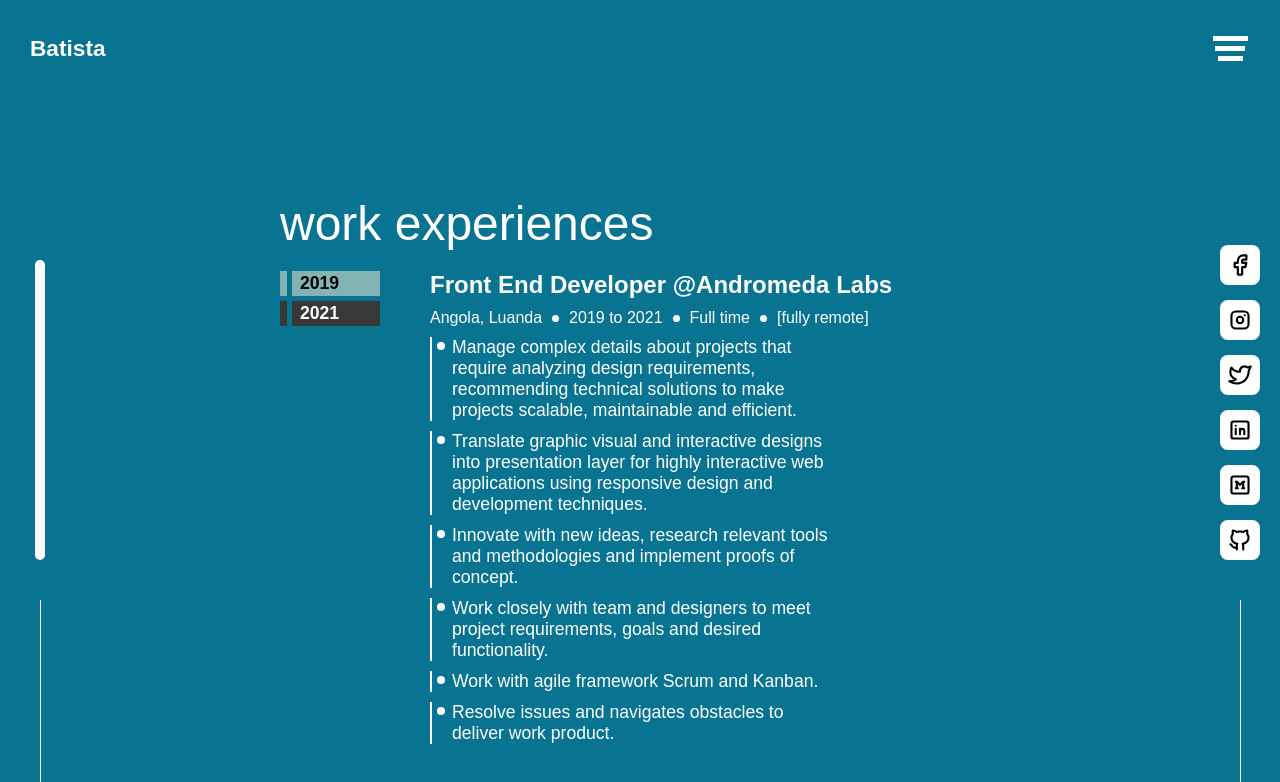
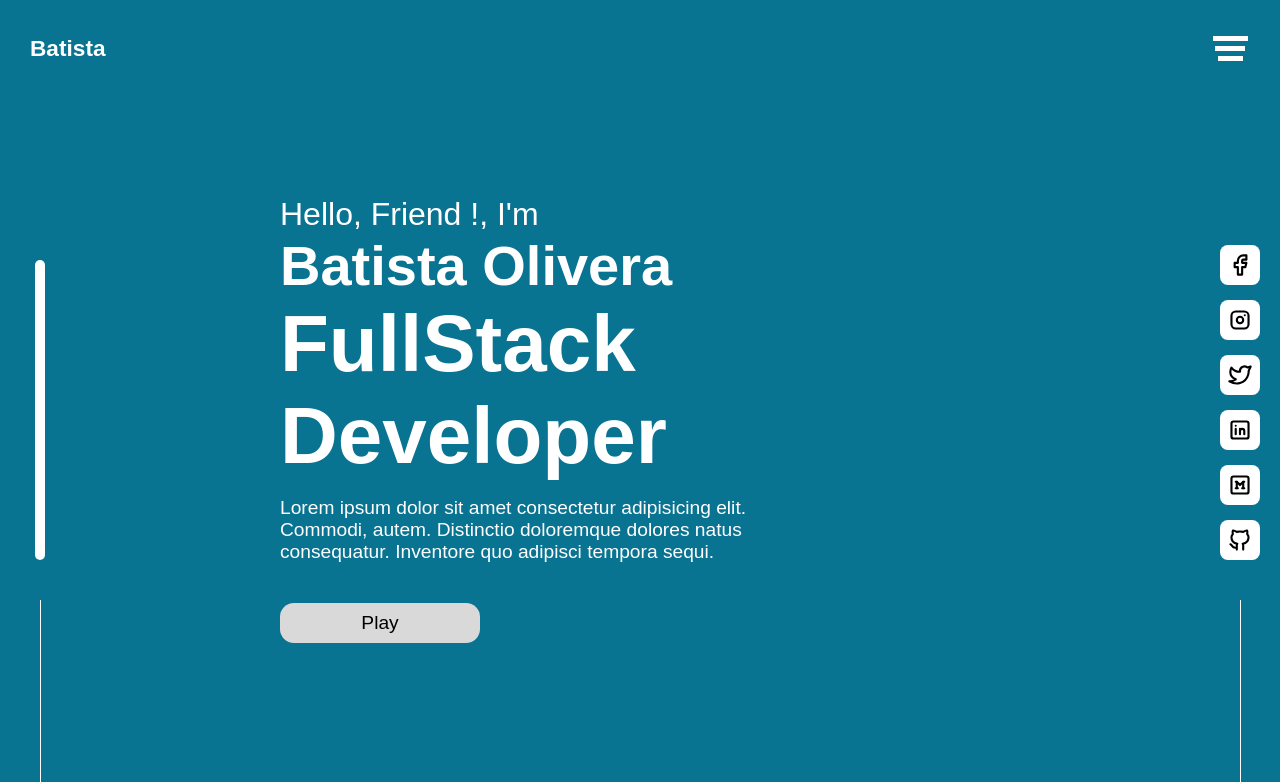
Before and after one commit to BatistaTony/batista-dev, a React (Create React App) app: page / in a window 1280 px wide. Shown: the top 782 px of the page. Built offline with nearby package versions, Linux system fonts and the light colour scheme.

Commit message:
feat: create  routes

```diff
--- a/package.json
+++ b/package.json
@@ -15,6 +15,7 @@
     "react": "^18.2.0",
     "react-dom": "^18.2.0",
     "react-icons": "^4.4.0",
+    "react-router-dom": "^6.3.0",
     "react-scripts": "^2.1.3",
     "styled-components": "^5.3.5",
     "typescript": "^4.7.4",
--- a/src/App.tsx
+++ b/src/App.tsx
@@ -1,23 +1,23 @@
 import React from "react";
 import { ThemeProvider } from "styled-components";
-import { Layout } from "./components/layout/layout";
-import About from "./components/section/About";
-import ExperienceHistory from "./components/section/Experience";
-import Hero from "./components/section/Hero";
 import { GlobalStyle, theme } from "./styles/global.style";
+import { Route, Routes } from "react-router-dom";
+import { AboutPage, ExperiencePage, HomePage } from "./pages";
 
 function App() {
   return (
-    <ThemeProvider theme={theme}>
-      <div className="App">
-        <GlobalStyle />
-        <Layout>
-          {/* <Hero /> */}
-          {/* <About /> */}
-          <ExperienceHistory />
-        </Layout>
-      </div>
-    </ThemeProvider>
+    <div className="App">
+      <ThemeProvider theme={theme}>
+        <GlobalStyle />{" "}
+        <Routes>
+          <Route path="/about" element={<AboutPage />} />
+
+          <Route path="/experience" element={<ExperiencePage />} />
+
+          <Route path="/" element={<HomePage />} />
+        </Routes>
+      </ThemeProvider>{" "}
+    </div>
   );
 }
 
--- a/src/components/section/Networks/index.tsx
+++ b/src/components/section/Networks/index.tsx
@@ -1,6 +1,5 @@
 import React from "react";
 import { NetworksContainer, NetWorkItem } from "./style";
-import { Work } from "react-iconly";
 import {
   TbBrandFacebook,
   TbBrandInstagram,
--- a/src/components/ui/MenuHamburguer/style.ts
+++ b/src/components/ui/MenuHamburguer/style.ts
@@ -44,7 +44,7 @@ interface MenuContentContainerProps {
 }
 
 export const MenuContentContainer = styled.div<MenuContentContainerProps>`
-  width: ${({ isActive }) => (isActive ? "500px" : "0")};
+  width: ${({ isActive }) => (isActive ? "400px" : "0")};
   height: 100vh;
   position: fixed;
   right: 0;
@@ -72,9 +72,3 @@ export const MenuContentListItem = styled.li`
   margin-bottom: 10px;
   cursor: pointer;
 `;
-
-// #097392
-// #83b4b3
-// ##fff0ce
-// #d55534
-// #383838
--- a/src/index.tsx
+++ b/src/index.tsx
@@ -2,14 +2,17 @@ import React from "react";
 import ReactDOM from "react-dom/client";
 import App from "./App";
 import reportWebVitals from "./reportWebVitals";
+import { BrowserRouter as Router } from "react-router-dom";
 
 const root = ReactDOM.createRoot(
   document.getElementById("root") as HTMLElement
 );
 root.render(
-  <React.StrictMode>
-    <App />
-  </React.StrictMode>
+  <Router>
+    <React.StrictMode>
+      <App />
+    </React.StrictMode>
+  </Router>
 );
 
 // If you want to start measuring performance in your app, pass a function
--- /dev/null
+++ b/src/pages.tsx
@@ -0,0 +1,23 @@
+import React from "react";
+import { Layout } from "./components/layout/layout";
+import About from "./components/section/About";
+import ExperienceHistory from "./components/section/Experience";
+import Hero from "./components/section/Hero";
+
+export const HomePage = () => (
+  <Layout>
+    <Hero />
+  </Layout>
+);
+
+export const ExperiencePage = () => (
+  <Layout>
+    <ExperienceHistory />
+  </Layout>
+);
+
+export const AboutPage = () => (
+  <Layout>
+    <About />
+  </Layout>
+);
```
Also changed, not shown: 1 other file (tests, documents, lock files or other folders).
